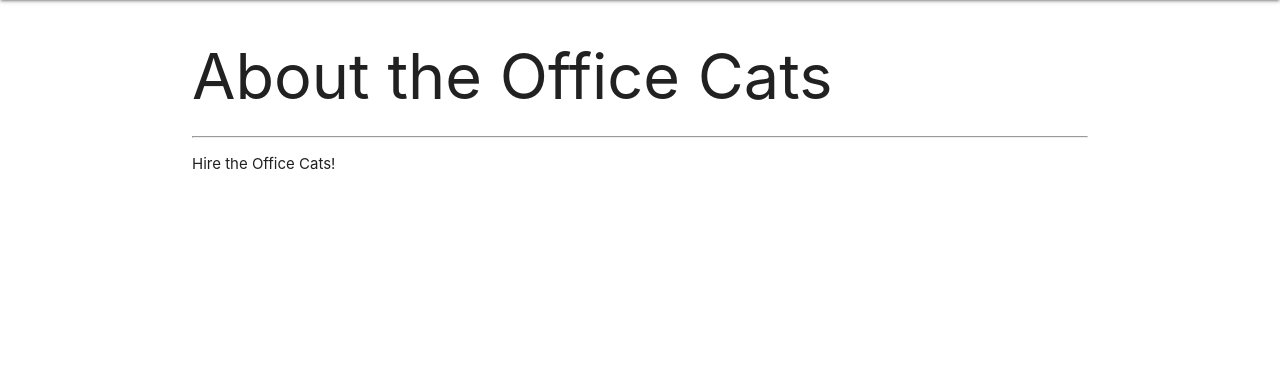
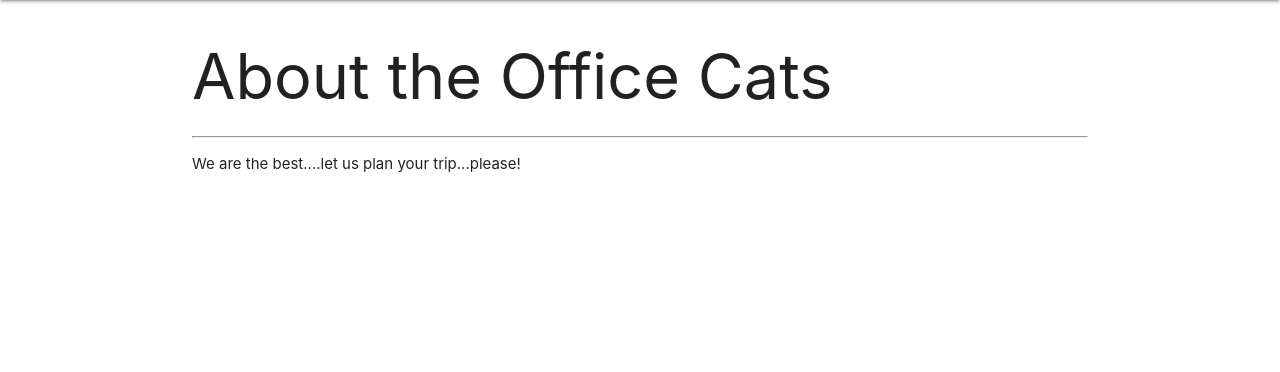
Before and after one commit to HussainBolt/Out-Of-Office, a Django app: page /about/ in a window 1280 px wide. Shown: the part 64-436 px from the top of the page. Run offline with Django 4.2, Linux system fonts and the light colour scheme.

Commit message:
added small details in about

```diff
--- a/main_app/templates/about.html
+++ b/main_app/templates/about.html
@@ -3,6 +3,6 @@
 
 <h1>About the Office Cats</h1>
 <hr />
-<p>Hire the Office Cats!</p>
+<p>We are the best....let us plan your trip...please!</p>
 
 {% endblock %}
```
